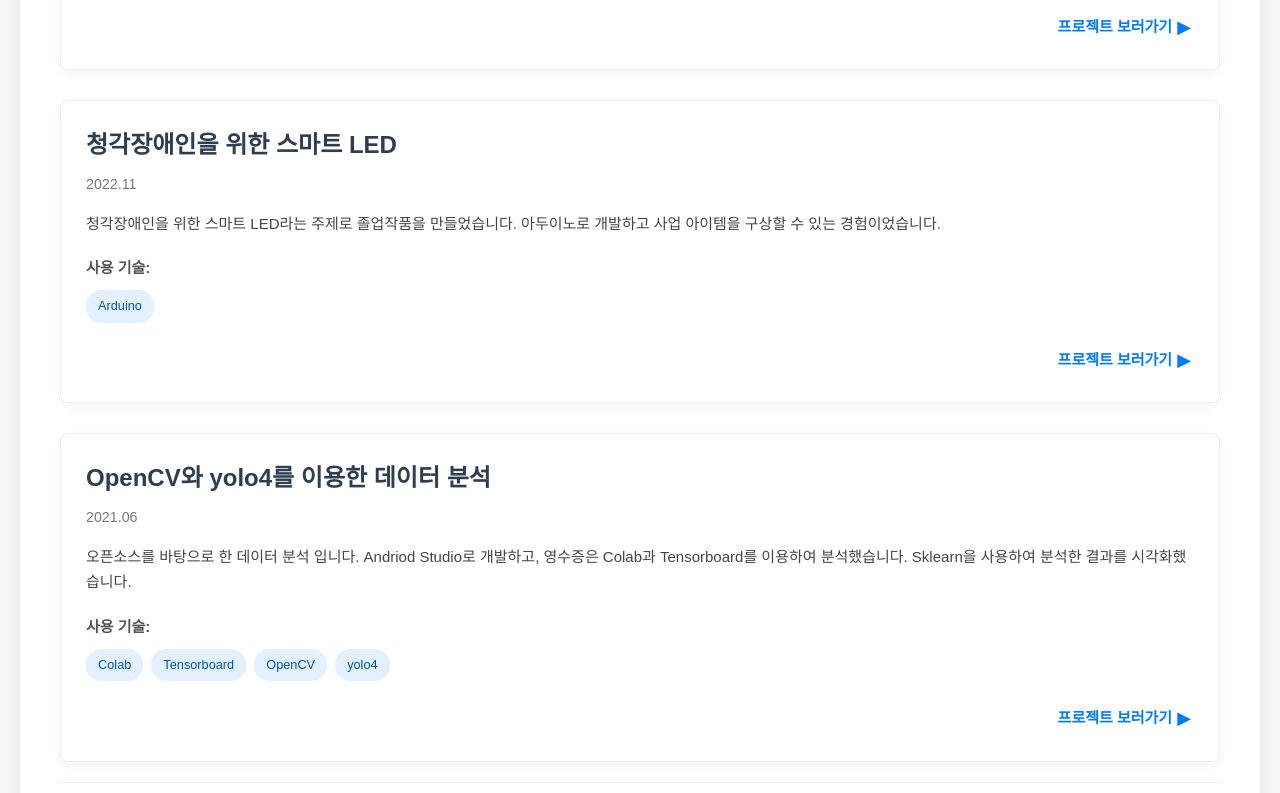
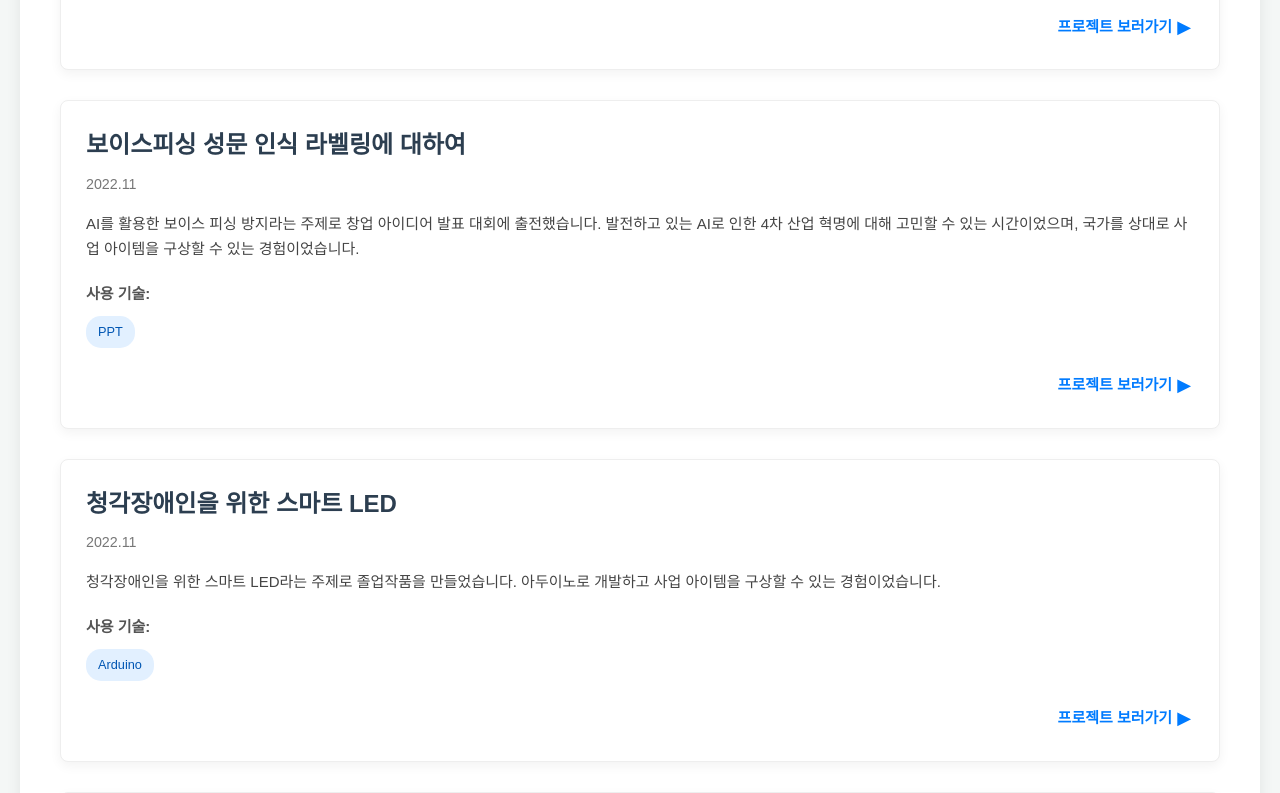
Before and after one commit to devJZen/my-resume, a Vue app: page / in a window 1280 px wide. Shown: the part 3280-4073 px from the top of the page. Built offline with nearby package versions, Linux system fonts and the light colour scheme.

Commit message:
add data

```diff
--- a/src/data/resumeData.ts
+++ b/src/data/resumeData.ts
@@ -140,6 +140,15 @@ export const resumeData: ResumeData = {
     },
     {
       id: 7,
+      name: '보이스피싱 성문 인식 라벨링에 대하여',
+      duration: '2022.11',
+      description:
+        'AI를 활용한 보이스 피싱 방지라는 주제로 창업 아이디어 발표 대회에 출전했습니다. 발전하고 있는 AI로 인한 4차 산업 혁명에 대해 고민할 수 있는 시간이었으며, 국가를 상대로 사업 아이템을 구상할 수 있는 경험이었습니다.',
+      skillsUsed: ['PPT'],
+      link: 'https://www.notion.so/211110bbec59807c9329e58d579c1ecf?source=copy_link',
+    },
+    {
+      id: 8,
       name: '청각장애인을 위한 스마트 LED',
       duration: '2022.11',
       description:
@@ -148,7 +157,7 @@ export const resumeData: ResumeData = {
       link: 'https://www.notion.so/211110bbec59807c9329e58d579c1ecf?source=copy_link',
     },
     {
-      id: 8,
+      id: 9,
       name: 'OpenCV와 yolo4를 이용한 데이터 분석',
       duration: '2021.06',
       description:
```
